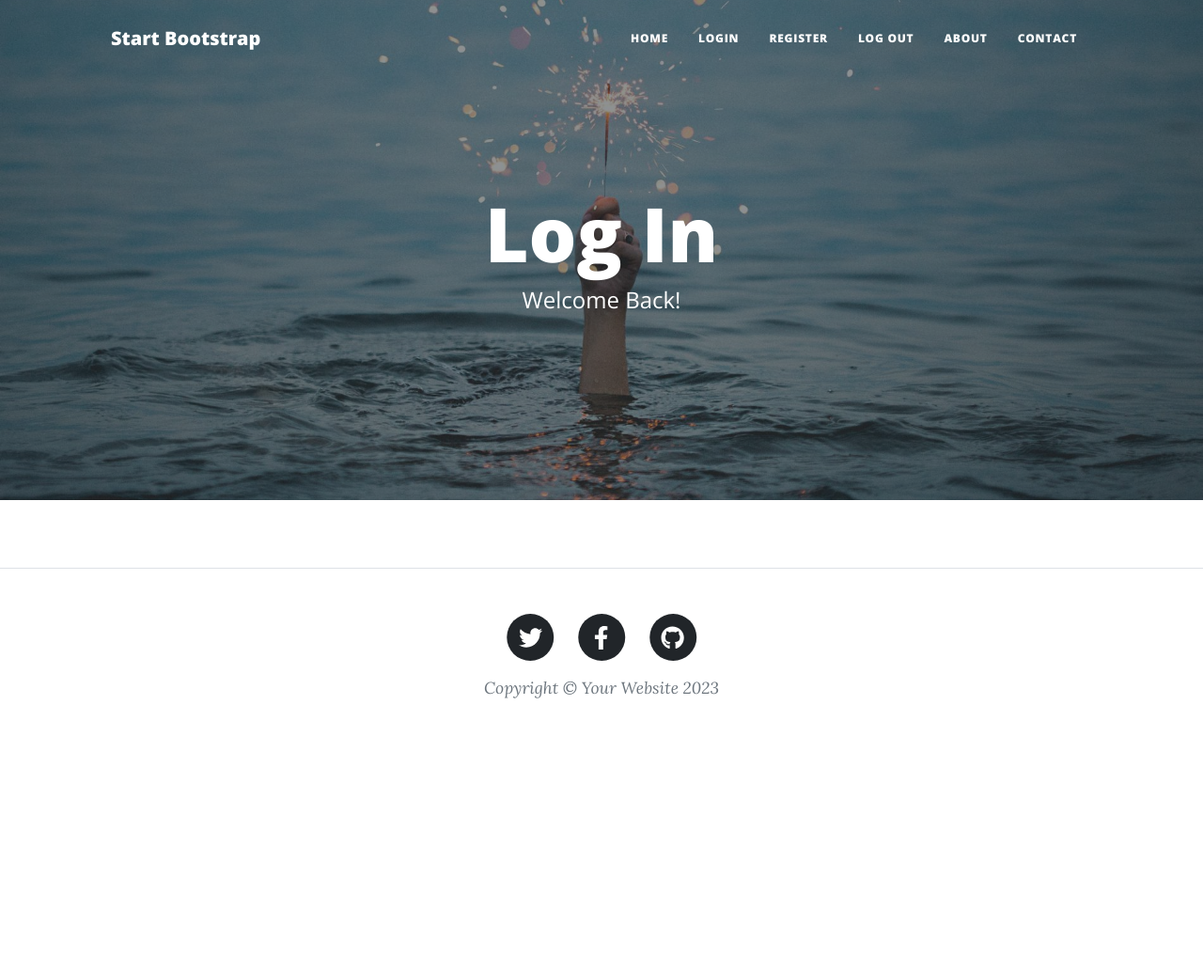
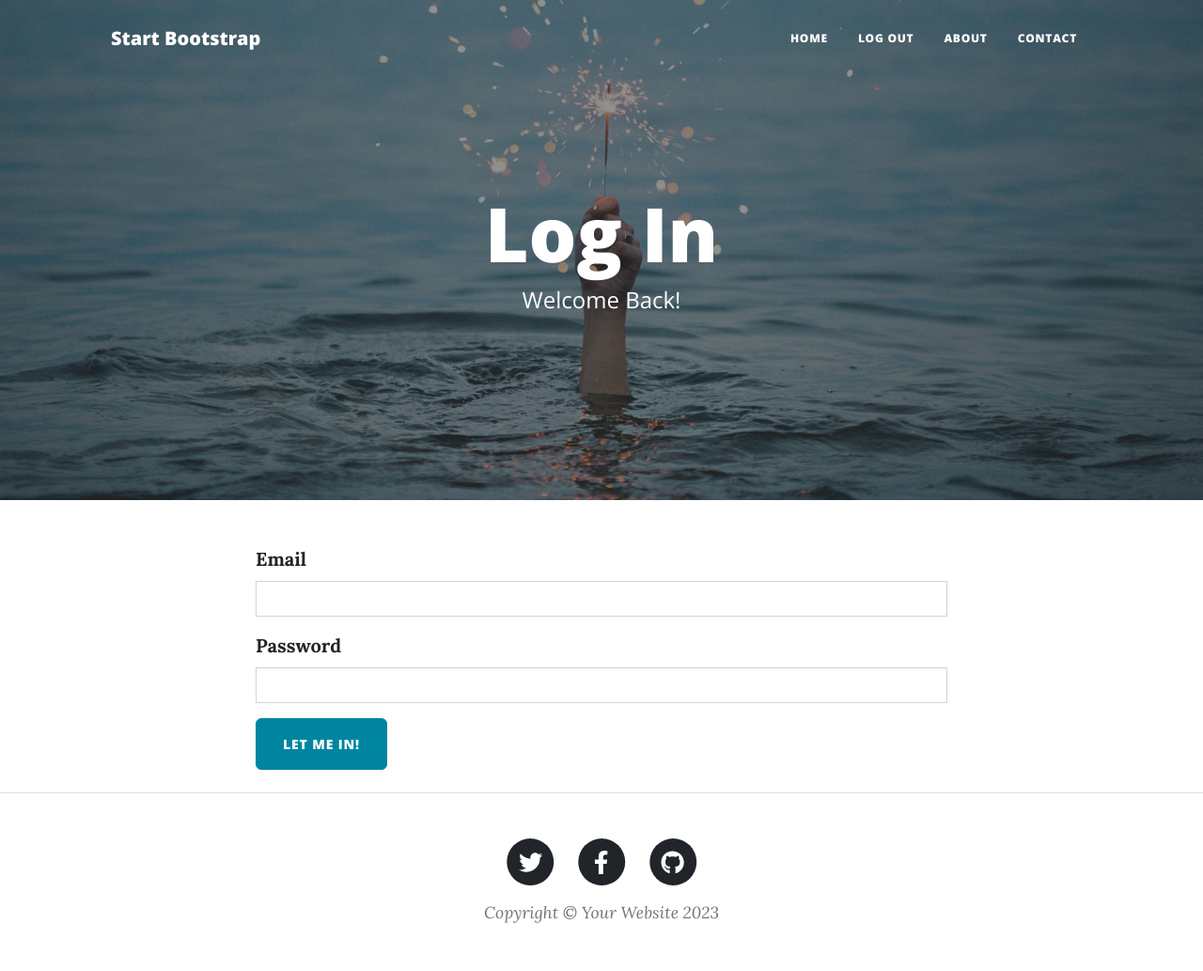
Before and after one commit to rahulmathur87/Day69BlogwithUsers, a Flask app: page /login in a window 1280 px wide. Shown: the whole page at 94% size. Before the commit the page ends 743 px from the top, so only its background shows below. Run offline with Flask 3, Linux system fonts and the light colour scheme; some libraries are stand-ins or nearby versions.

Commit message:
registered user can login/logout

```diff
--- a/forms.py
+++ b/forms.py
@@ -20,7 +20,12 @@ class RegisterForm(FlaskForm):
     name = StringField("Name", validators=[DataRequired()])
     submit = SubmitField("Sign Me Up")
 
+
 # TODO: Create a LoginForm to login existing users
+class LoginForm(FlaskForm):
+    email = EmailField("Email", validators=[DataRequired(), Email()])
+    password = PasswordField("Password", validators=[DataRequired()])
+    submit = SubmitField("LET ME IN!")
 
 
 # TODO: Create a CommentForm so users can leave comments below posts
--- a/main.py
+++ b/main.py
@@ -10,7 +10,7 @@ from sqlalchemy import Integer, String, Text
 from functools import wraps
 from werkzeug.security import generate_password_hash, check_password_hash
 # Import your forms from the forms.py
-from forms import CreatePostForm, RegisterForm
+from forms import CreatePostForm, RegisterForm, LoginForm
 
 app = Flask(__name__)
 app.config['SECRET_KEY'] = '8BYkEfBA6O6donzWlSihBXox7C0sKR6b'
@@ -18,6 +18,13 @@ ckeditor = CKEditor(app)
 Bootstrap5(app)
 
 # TODO: Configure Flask-Login
+login_manager = LoginManager()
+login_manager.init_app(app)
+
+
+@login_manager.user_loader
+def load_user(user_id):
+    return db.get_or_404(User, user_id)
 
 
 # CREATE DATABASE
@@ -43,7 +50,7 @@ class BlogPost(db.Model):
 
 
 # TODO: Create a User table for all your registered users.
-class User(db.Model):
+class User(db.Model, UserMixin):
     id: Mapped[int] = mapped_column(Integer, primary_key=True, unique=True)
     name: Mapped[str] = mapped_column(String(250), unique=True, nullable=False)
     email: Mapped[str] = mapped_column(String(250), nullable=False)
@@ -59,24 +66,46 @@ with app.app_context():
 def register():
     form = RegisterForm()
     if form.validate_on_submit():
-        new_user = User(
-            name=request.form.get("name"),
-            email=request.form.get("email"),
-            password=generate_password_hash(request.form.get("password"), method="pbkdf2:sha256", salt_length=8)
-        )
-        db.session.add(new_user)
-        db.session.commit()
+        result = db.session.execute(db.select(User).where(User.email == request.form.get("email")))
+        existing_user = result.scalar()
+        if not existing_user:
+            new_user = User(
+                name=request.form.get("name"),
+                email=request.form.get("email"),
+                password=generate_password_hash(request.form.get("password"), method="pbkdf2:sha256", salt_length=8)
+            )
+            db.session.add(new_user)
+            db.session.commit()
+            return redirect(url_for('get_all_posts'))
+        else:
+            flash("Already registered with this email. Try logging in.")
+            return redirect(url_for('login'))
     return render_template("register.html", form=form)
 
 
 # TODO: Retrieve a user from the database based on their email.
-@app.route('/login')
+@app.route('/login', methods=['GET', 'POST'])
 def login():
-    return render_template("login.html")
+    form = LoginForm()
+    if form.validate_on_submit():
+        result = db.session.execute(db.select(User).where(User.email == request.form.get("email")))
+        user = result.scalar()
+        if user:
+            if check_password_hash(user.password, request.form.get("password")):
+                login_user(user)
+                return redirect(url_for('get_all_posts'))
+            else:
+                flash("Invalid Password!")
+                return redirect(url_for('login'))
+        else:
+            flash("User does not exist")
+            return redirect(url_for('login'))
+    return render_template("login.html", form=form)
 
 
 @app.route('/logout')
 def logout():
+    logout_user()
     return redirect(url_for('get_all_posts'))
 
 
@@ -84,14 +113,14 @@ def logout():
 def get_all_posts():
     result = db.session.execute(db.select(BlogPost))
     posts = result.scalars().all()
-    return render_template("index.html", all_posts=posts)
+    return render_template("index.html", all_posts=posts, current_user=current_user.is_authenticated)
 
 
 # TODO: Allow logged-in users to comment on posts
 @app.route("/post/<int:post_id>")
 def show_post(post_id):
     requested_post = db.get_or_404(BlogPost, post_id)
-    return render_template("post.html", post=requested_post)
+    return render_template("post.html", post=requested_post, current_user=current_user.is_authenticated)
 
 
 # TODO: Use a decorator so only an admin user can create a new post
@@ -110,7 +139,7 @@ def add_new_post():
         db.session.add(new_post)
         db.session.commit()
         return redirect(url_for("get_all_posts"))
-    return render_template("make-post.html", form=form)
+    return render_template("make-post.html", form=form, current_user=current_user.is_authenticated)
 
 
 # TODO: Use a decorator so only an admin user can edit a post
--- a/templates/header.html
+++ b/templates/header.html
@@ -67,6 +67,7 @@
               >
             </li>
             <!-- TODO: Only show Login/Register if user is logged out. Otherwise show "Log Out" -->
+             {% if not current_user: %}
             <li class="nav-item">
               <a
                 class="nav-link px-lg-3 py-3 py-lg-4"
@@ -81,6 +82,7 @@
                 >Register</a
               >
             </li>
+            {% else: %}
             <li class="nav-item">
               <a
                 class="nav-link px-lg-3 py-3 py-lg-4"
@@ -88,6 +90,7 @@
                 >Log Out</a
               >
             </li>
+            {% endif %}
             <li class="nav-item">
               <a
                 class="nav-link px-lg-3 py-3 py-lg-4"
--- a/templates/login.html
+++ b/templates/login.html
@@ -22,8 +22,16 @@ include "header.html" %}
   <div class="container">
     <div class="row">
       <!-- TODO: add a flash message here for users registering twice -->
+      {% with messages = get_flashed_messages() %}
+      {% if messages: %}
+        {% for message in messages: %}
+          <p class="flash">{{ message }}</p>
+        {% endfor %}
+      {% endif %}
+    {% endwith %}
       <div class="col-lg-8 col-md-10 mx-auto">
         <!--TODO: render login form here-->
+        {{ render_form(form) }}
       </div>
     </div>
   </div>
```
